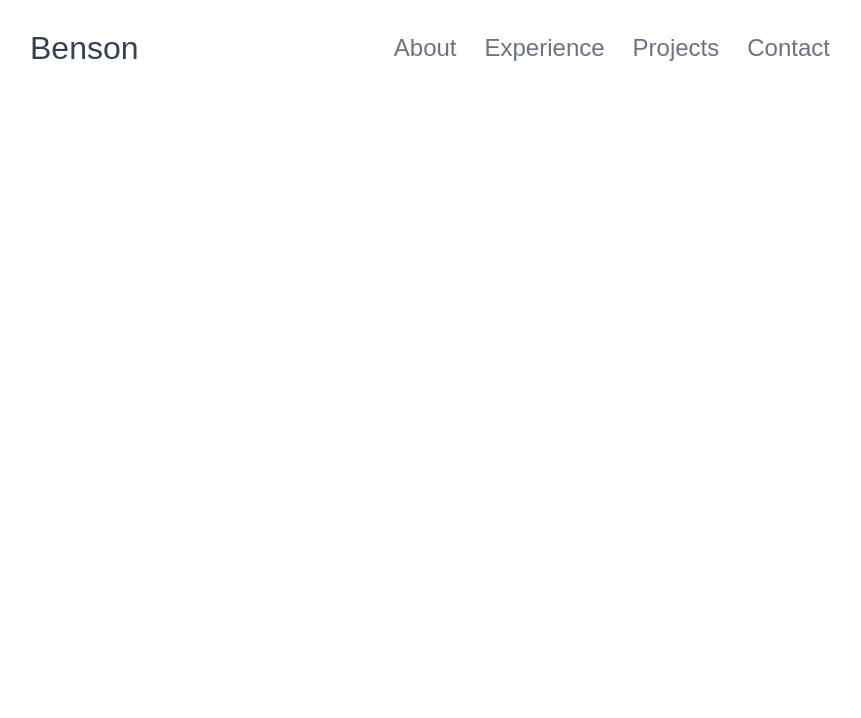
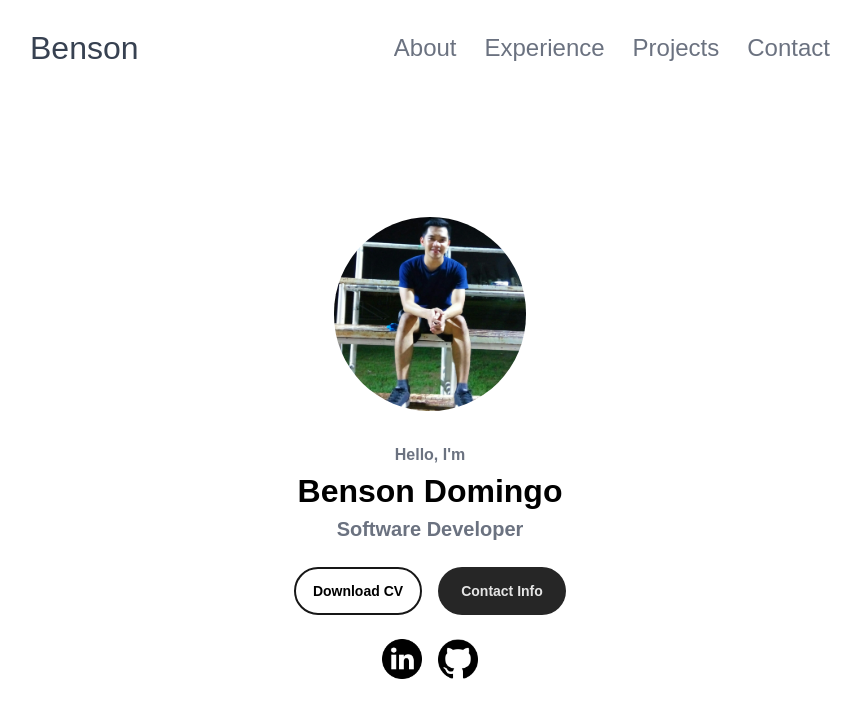
Before and after one commit to bensondomingo/bensondomingo.github.io, a website: page index.html in a window 1280 px wide. Shown: the whole page, without its empty margins (210-1071 px from the left). Drawn offline with Linux system fonts and the light colour scheme.

Commit message:
landing section

```diff
--- a/index.html
+++ b/index.html
@@ -13,8 +13,13 @@
     <div class="container mx-auto lg:px-36 xl:px-48">
       <!-- Landing section -->
       <section id="landing" class="h-svh flex flex-col">
-        <nav id="nav" class="flex justify-between items-center px-12 py-8">
-          <div id="logo" class="text-2xl text-gray-700 md:text-[2rem]">Benson</div>
+        <nav
+          id="nav"
+          class="flex justify-between items-center px-12 py-8 grow-0"
+        >
+          <div id="logo" class="text-2xl text-gray-700 md:text-[2rem]">
+            Benson
+          </div>
           <div id="menu" class="relative">
             <!-- hamburger button -->
             <div
@@ -62,6 +67,40 @@
             </ul>
           </div>
         </nav>
+
+        <div class="flex flex-col justify-center items-center flex-grow">
+          <img src="media/images/me.jpg" class="w-48 rounded-full" />
+          <div class="flex flex-col justify-center items-center mt-8">
+            <p class="text-gray-500 text-[700] font-semibold block">
+              Hello, I'm
+            </p>
+            <h3 class="text-[2rem] font-bold block">Benson Domingo</h3>
+            <p class="text-gray-500 text-xl font-semibold block">
+              Software Developer
+            </p>
+          </div>
+          <!-- button container -->
+          <div
+            class="flex justify-center items-center gap-4 mt-6 font-semibold text-sm"
+          >
+            <button
+              class="block h-12 w-32 border-2 border-solid border-neutral-900 rounded-full"
+            >
+              Download CV
+            </button>
+            <button
+              class="block h-12 w-32 text-neutral-200 bg-neutral-800 rounded-full"
+            >
+              Contact Info
+            </button>
+          </div>
+
+          <!-- social links container -->
+          <div class="flex gap-4 mt-6">
+            <img class="h-10 w-10" src="media/images/linkedin.png" />
+            <img class="h-10 w-10" src="media/images/github.png" />
+          </div>
+        </div>
       </section>
     </div>
   </body>
```
Also changed, not shown: dist/output.css.
